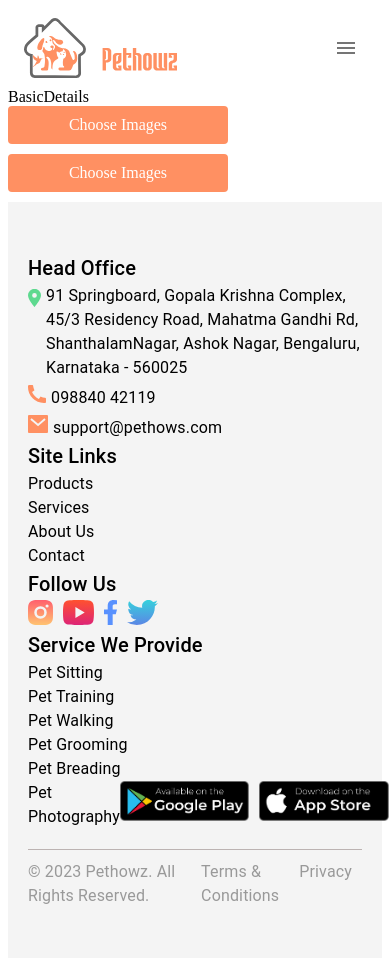
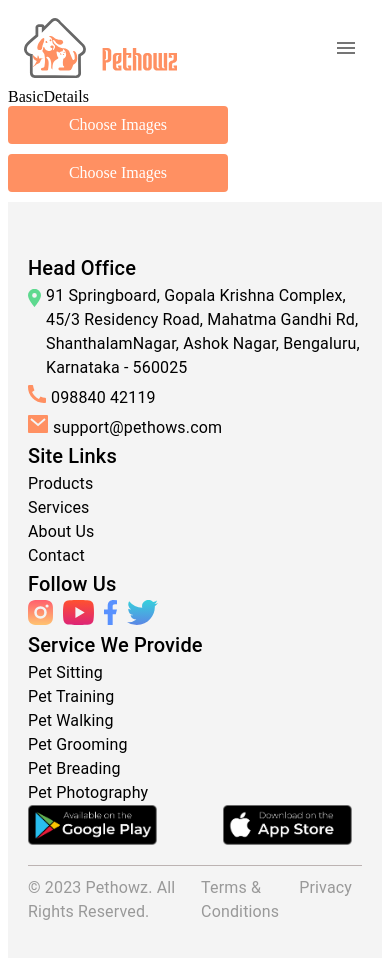
Before and after one commit to Ramya-reactjs-developer/PetHowz, a React (Create React App) app: page /BasicDetails in a window 390 px wide. Shown: the top 958 px of the page. Built offline with nearby package versions, Linux system fonts and the light colour scheme.

Commit message:
footer change

```diff
--- a/src/Components/Footer/Footer.jsx
+++ b/src/Components/Footer/Footer.jsx
@@ -80,10 +80,14 @@
             display: "flex",
             justifyContent: "space-between",
             alignItems: "start",
+            '@media (max-width: 1024px)': {
+            display: 'block',
+            },
           }}
+
         >
           <Typography variant="body1" >Pet Photography</Typography>
-          <Box sx={{ display: "flex" }}>
+          <Box sx={{ display: "flex" , justifyContent: "space-between",}} >
             <img
               src={CustomImages.GooglePlay}
               height="40px"
```
